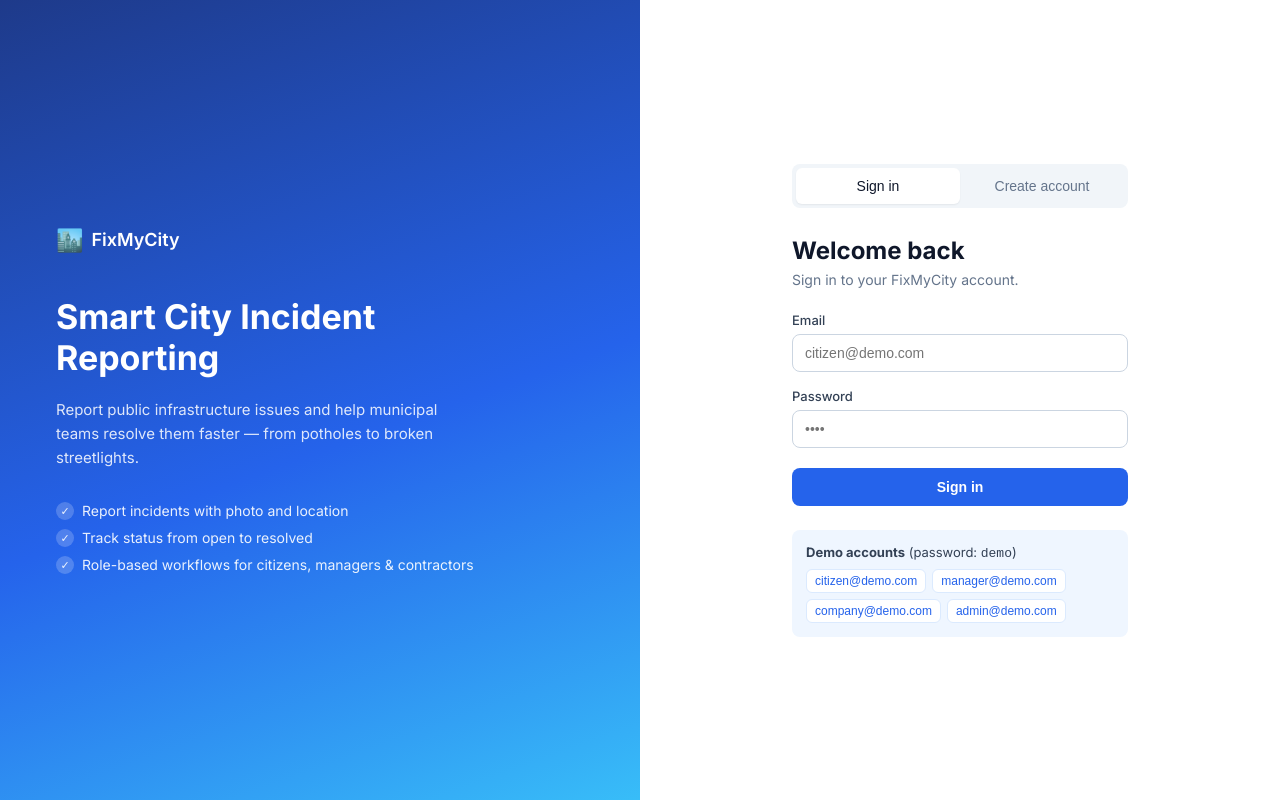
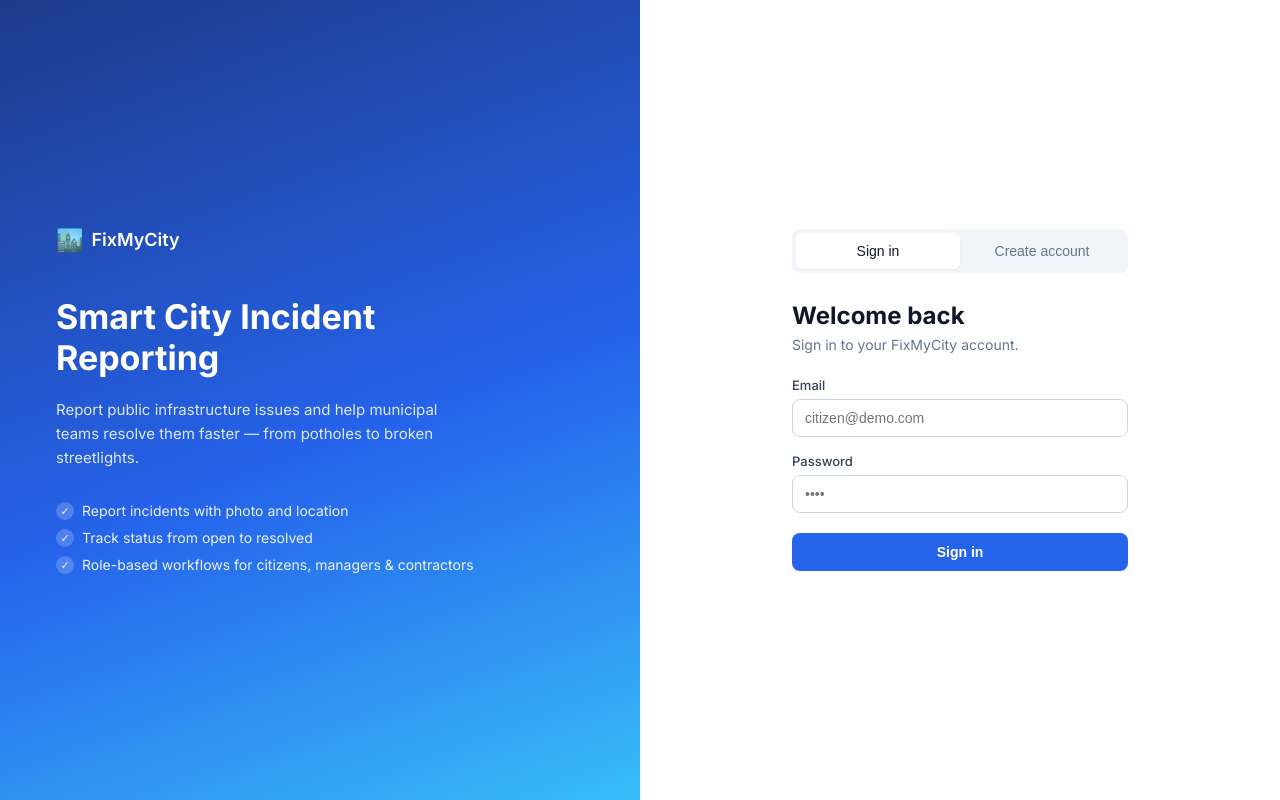
Before and after one commit to Elezebath/FixMyCity, a React (Vite) app in the folder frontend/: page / in a window 1280 px wide. Built offline with nearby package versions, Linux system fonts and the light colour scheme.

Commit message:
Deleted useless code  and added imports to fix bug

```diff
--- a/frontend/src/pages/Login.jsx
+++ b/frontend/src/pages/Login.jsx
@@ -2,12 +2,6 @@ import { useState } from 'react';
 import { useNavigate } from 'react-router-dom';
 import './Login.css';
 
-const DEMO_ACCOUNTS = [
-    { label: 'citizen@demo.com', role: 'Citizen' },
-    { label: 'manager@demo.com', role: 'Manager' },
-    { label: 'company@demo.com', role: 'Company' },
-    { label: 'admin@demo.com', role: 'Admin' },
-];
 
 function Login() {
     const navigate = useNavigate();
@@ -160,20 +154,6 @@ function Login() {
                             </button>
                         </form>
 
-                        <div className="login-demo">
-                            <strong>Demo accounts</strong> (password: <code>demo</code>)
-                            <div className="login-demo__list">
-                                {DEMO_ACCOUNTS.map((acc) => (
-                                    <button
-                                        key={acc.label}
-                                        type="button"
-                                        onClick={() => setEmail(acc.label)}
-                                    >
-                                        {acc.label}
-                                    </button>
-                                ))}
-                            </div>
-                        </div>
                     </>
                 ) : (
                     <>
```
Also changed, not shown: 1 other file (tests, documents, lock files or other folders).
